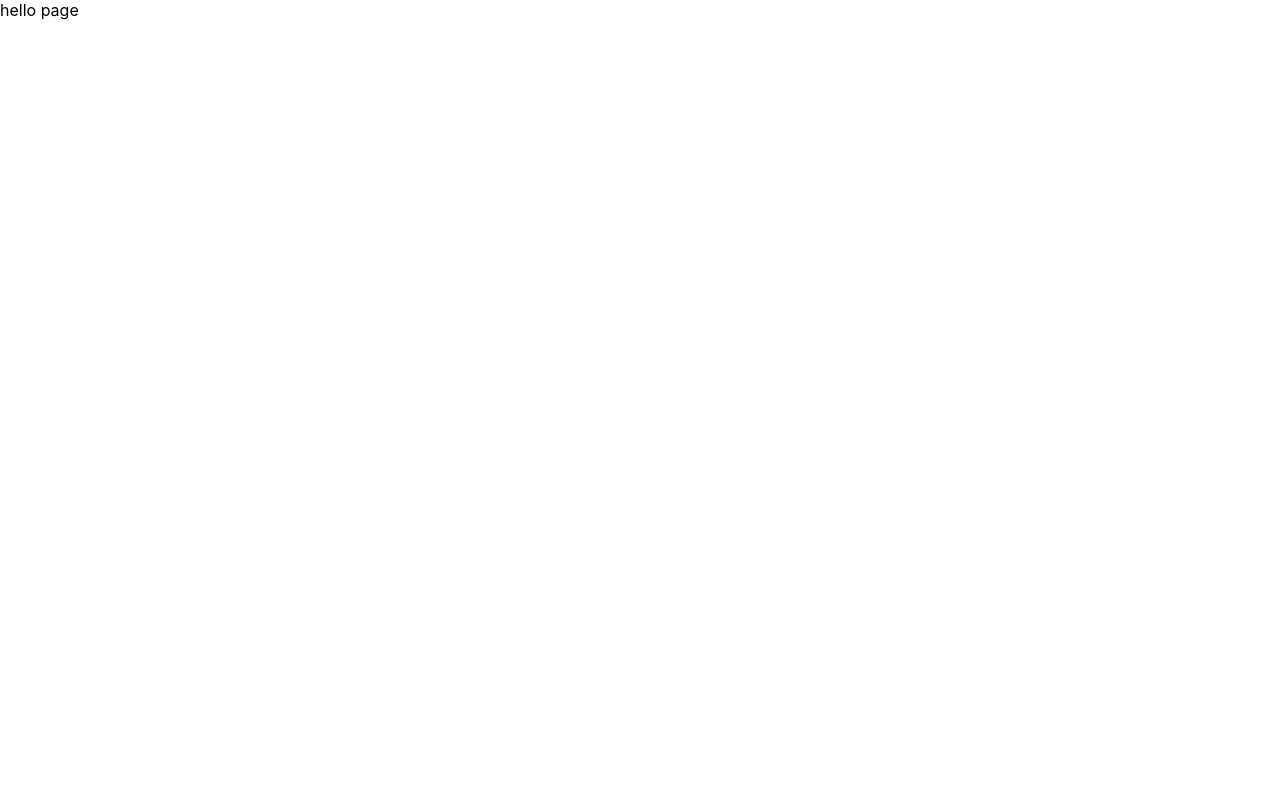
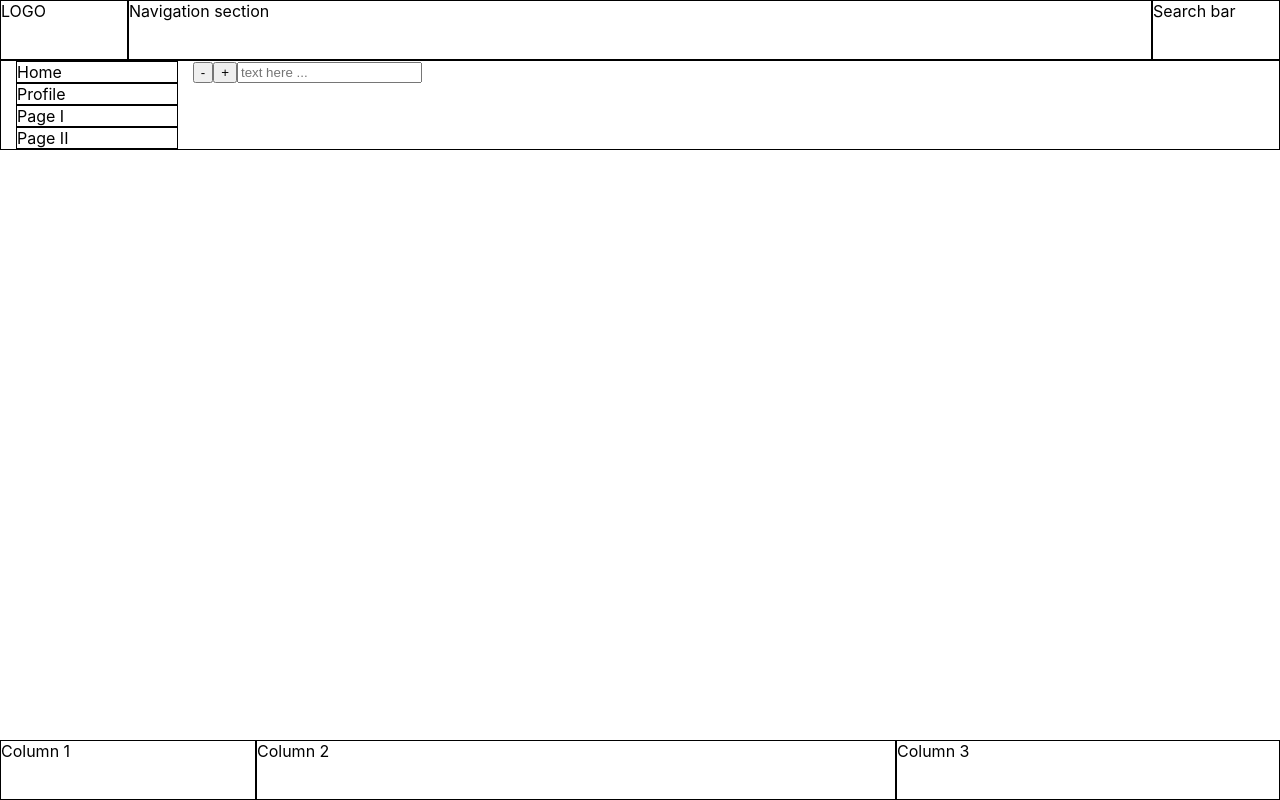
Before and after one commit to adilnesmith/next-boilerplate, a Next.js app: page / in a window 1280 px wide. Built offline with nearby package versions, Linux system fonts and the light colour scheme; no server answers.

Commit message:
feat: multiple reducers added

```diff
--- a/components/main-body/detail-panel/home/index.tsx
+++ b/components/main-body/detail-panel/home/index.tsx
@@ -1,9 +1,14 @@
 import { FC, useEffect } from 'react';
 import { HomeProps } from 'lib/@types/common'
 import { Counter } from 'pages/counter'
+import { Text } from 'pages/text'
 const Home: FC<HomeProps> = () => {
     return (
-        <Counter />
+        <>
+            <Counter />
+            <Text />
+        </>
+
     )
 }
 
--- a/pages/[...url].tsx
+++ b/pages/[...url].tsx
@@ -1,8 +1,15 @@
 import { FC } from 'react';
 import { GetStaticPaths, GetStaticProps, GetServerSideProps } from 'next'
+import Header from 'components/common/header'
+import MainBody from 'components/main-body'
+import Footer from 'components/common/footer'
 const CustomPage: FC<any> = () => {
     return (
-        <>hello page</>
+        <>
+            <Header />
+            <MainBody />
+            <Footer />
+        </>
     )
 }
 export default CustomPage;
--- a/pages/counter/index.tsx
+++ b/pages/counter/index.tsx
@@ -4,11 +4,11 @@ import { useAppSelector, useAppDispatch } from 'lib/hooks/selectors';
 import {
   decrement,
   increment,
-  selectCount,
-} from './reducer';
+  getCount,
+} from '../reducers/counter';
 
 export function Counter() {
-  const count = useAppSelector(selectCount);
+  const count = useAppSelector(getCount);
   const dispatch = useAppDispatch();
 
   return (
--- a/pages/counter/reducer.ts
+++ b/pages/reducers/counter.ts
@@ -1,8 +1,9 @@
-import { createSlice } from '@reduxjs/toolkit';
+import { $CombinedState, createSlice } from '@reduxjs/toolkit';
 import { RootState } from 'pages/store';
 
 export interface CounterState {
   value: number;
+
 }
 
 const initialState: CounterState = {
@@ -24,6 +25,7 @@ export const counterSlice = createSlice({
 
 export const { increment, decrement } = counterSlice.actions;
 
-export const selectCount = (state: RootState) => state.counter.value;
+
+export const getCount = (state: RootState) => state.counter.value;
 
 export default counterSlice.reducer;
--- /dev/null
+++ b/pages/reducers/index.ts
@@ -0,0 +1,8 @@
+import { combineReducers } from 'redux'
+import text from './text'
+import counter from './counter'
+
+export default combineReducers({
+    text,
+    counter
+})
--- /dev/null
+++ b/pages/reducers/text.ts
@@ -0,0 +1,26 @@
+import { $CombinedState, createSlice } from '@reduxjs/toolkit';
+import type { PayloadAction } from '@reduxjs/toolkit'
+import { RootState } from 'pages/store';
+
+export interface TextState {
+  value: string;
+}
+
+const initialState: TextState = {
+  value: "Lorem IPsum",
+};
+
+export const TextSlice = createSlice({
+  name: 'text',
+  initialState,
+  reducers: {
+    setVal: (state, action: PayloadAction<string>) => {
+      state.value = action.payload
+    },
+  },
+});
+
+export const { setVal } = TextSlice.actions;
+export const getVal = (state: RootState) => state.text.value;
+
+export default TextSlice.reducer;
--- a/pages/store.ts
+++ b/pages/store.ts
@@ -1,9 +1,10 @@
 import { configureStore, ThunkAction, Action } from '@reduxjs/toolkit';
-import counterReducer from 'pages/counter/reducer';
-
+import textReducer from 'pages/reducers';
+import counterReducer from 'pages/reducers';
 export const store = configureStore({
   reducer: {
     counter: counterReducer,
+    text: textReducer
   },
 });
 
--- /dev/null
+++ b/pages/text/index.tsx
@@ -0,0 +1,24 @@
+import { useEffect, useState } from 'react'
+import { useAppSelector, useAppDispatch } from 'lib/hooks/selectors';
+import {
+  setVal,
+  getVal
+} from 'pages/reducers/text';
+
+export function Text() {
+  const dispatch = useAppDispatch()
+  useAppSelector(getVal)
+  const [text, setText] = useState('')
+  useEffect(() => {
+    dispatch(setVal(text))
+  }, [text])
+  return (
+    <div>
+      <input type="text" placeholder="text here ..."
+        onChange={(e) => setText(e.target.value)} />
+      <>
+        <p>{text}</p>
+      </>
+    </div>
+  );
+}
```
